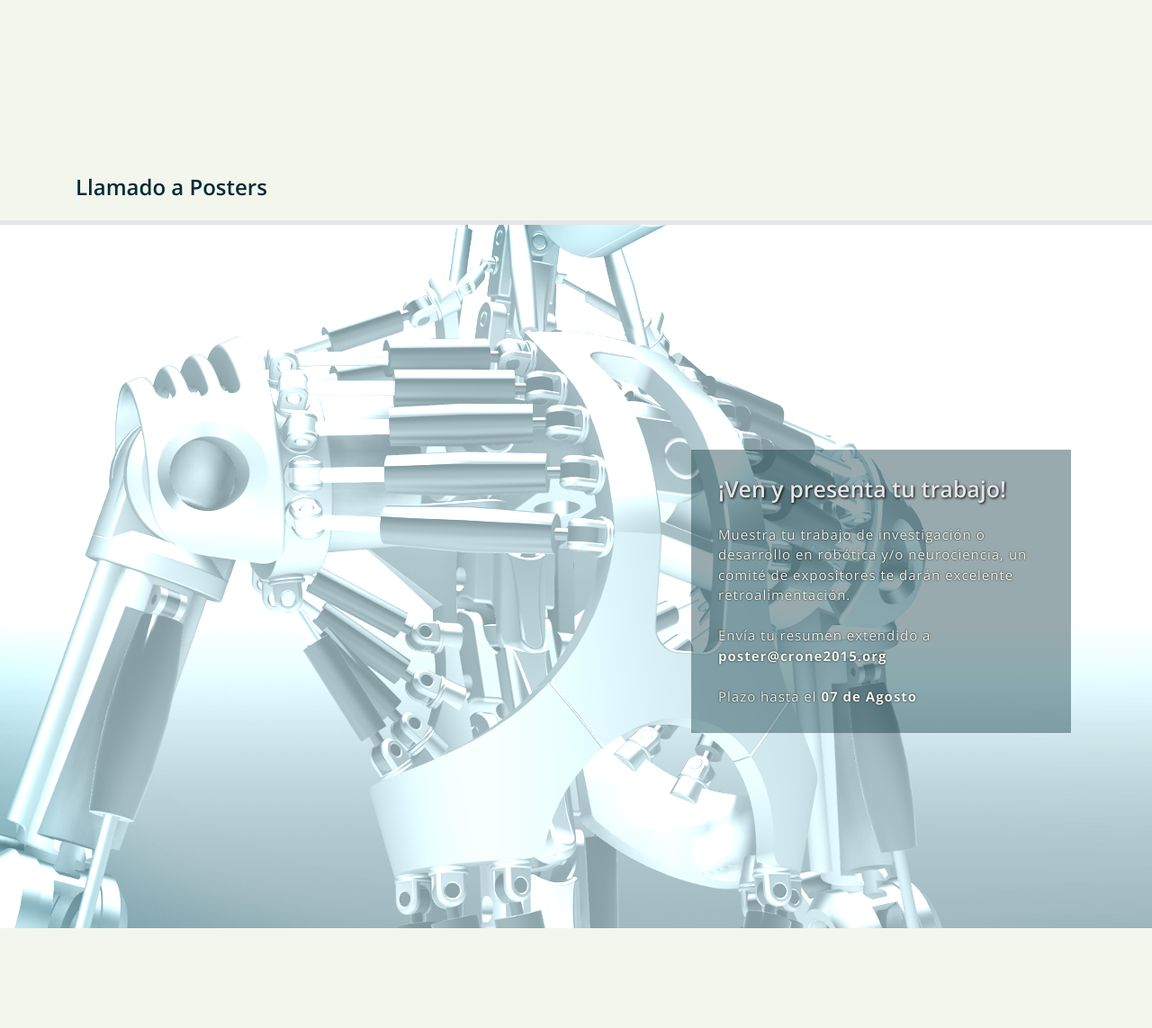
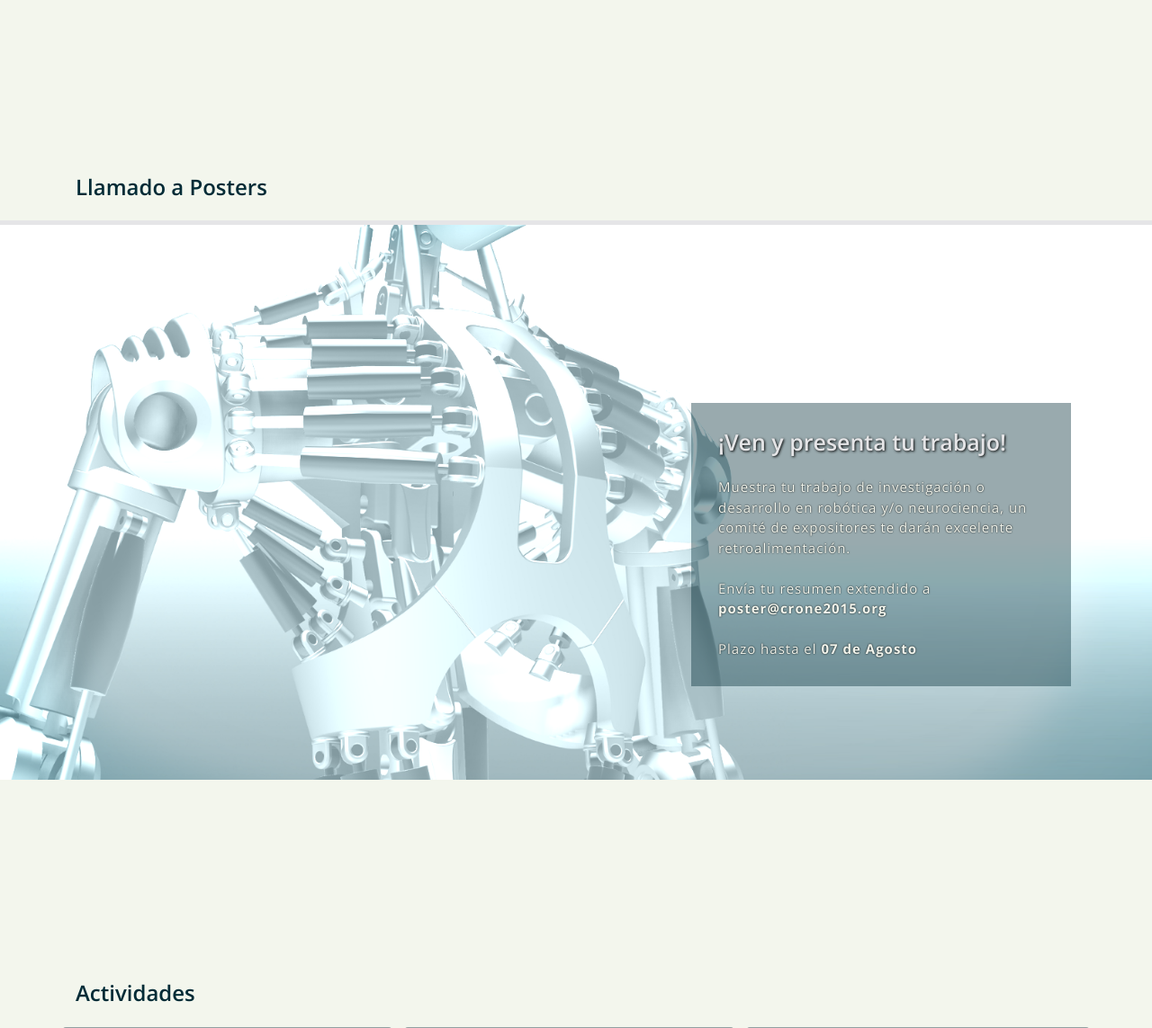
Before and after one commit to psigelo/CRoNe2015, a PHP site: page / in a window 1280 px wide; the page is wider, and only the part inside the window is pictured. Shown: the part 1929-3072 px from the top of that part at 90% size. Run offline with PHP 8.4, Linux system fonts and the light colour scheme; some libraries are stand-ins or nearby versions.

Commit message:
minor fix

```diff
--- a/web/css/style.css
+++ b/web/css/style.css
@@ -233,12 +233,14 @@ span.menu {
 	color: #073642;
 }
 .poster-img {
-	width: 100%;
 /*	display: block;
     margin-left: auto;
     margin-right: auto;*/
     border-top: 5px solid #e5e5e7;
     position: relative;
+}
+.poster-img img {
+	width: 100%;
 }
 /*--activity--*/
 .activity {
```
